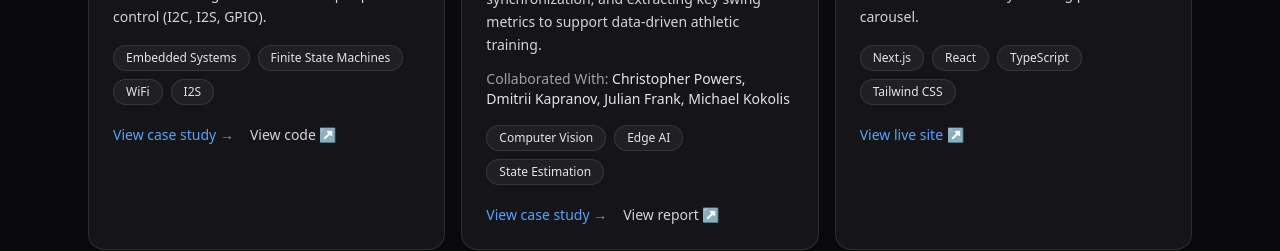
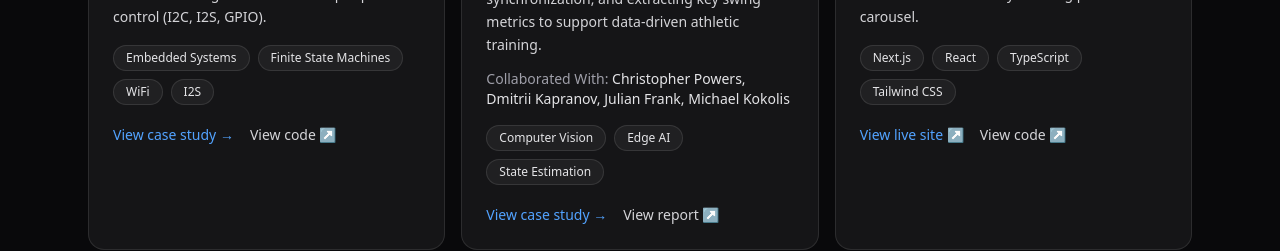
Before and after one commit to aprescod12/aprescod-portfolio-website, a Next.js app: page /projects in a window 1280 px wide. Shown: the part 1520-1771 px from the top of the page. Built offline with nearby package versions, Linux system fonts and the light colour scheme.

Commit message:
Support secondary project resources

```diff
--- a/src/components/ProjectCard.tsx
+++ b/src/components/ProjectCard.tsx
@@ -1,11 +1,20 @@
 // components/ProjectCard.tsx
 
 import Link from "next/link";
-import { getProjectLinkLabel, type Project } from "@/lib/projects";
+import {
+  getProjectLinkLabel,
+  getSecondaryProjectLinkLabel,
+  type Project,
+} from "@/lib/projects";
 
 export default function ProjectCard({ project }: { project: Project }) {
   const resourceLabel = getProjectLinkLabel(project);
-  const hasActions = Boolean(project.slug || (project.link && resourceLabel));
+  const secondaryResourceLabel = getSecondaryProjectLinkLabel(project);
+  const hasActions = Boolean(
+    project.slug ||
+      (project.link && resourceLabel) ||
+      (project.secondaryLink && secondaryResourceLabel)
+  );
 
   return (
     <div
@@ -73,6 +82,17 @@ export default function ProjectCard({ project }: { project: Project }) {
               {resourceLabel} ↗
             </a>
           ) : null}
+
+          {project.secondaryLink && secondaryResourceLabel ? (
+            <a
+              href={project.secondaryLink}
+              target="_blank"
+              rel="noreferrer"
+              className="inline-flex text-sm font-medium text-zinc-300 transition-colors hover:text-white"
+            >
+              {secondaryResourceLabel} ↗
+            </a>
+          ) : null}
         </div>
       ) : null}
     </div>
```
